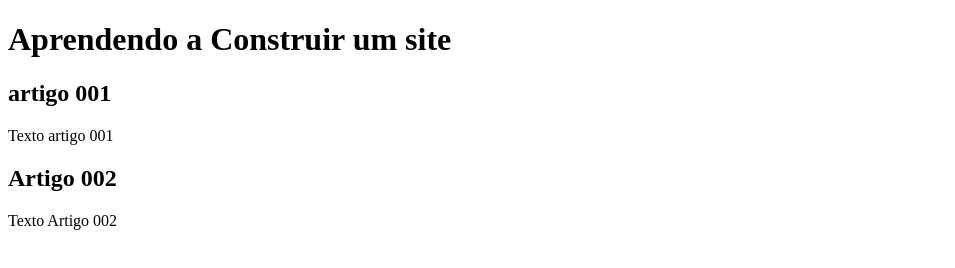
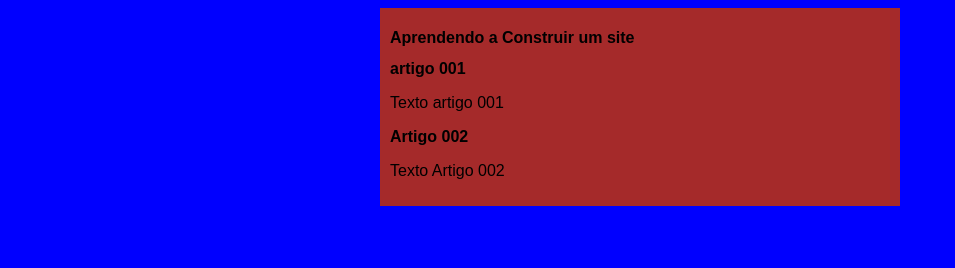
Before and after one commit to LucasRSeuvale/Projeto-Site, a plain HTML site: page index.html in a window 1280 px wide. Shown: the whole page, without its empty margins (0-955 px from the left). Drawn offline with Linux system fonts and the light colour scheme.

Commit message:
iniciei o design

```diff
--- /dev/null
+++ b/estilos/style.css
@@ -0,0 +1,17 @@
+*{
+    font-family: Arial, Helvetica, sans-serif;
+    font-size: 16px;
+}
+
+body{background-color: blue;
+
+
+}
+
+main{
+    background-color: brown;
+    width: 500px;
+    margin: auto;
+    padding: 10px;
+    box-shadow: 3px 3px5px black rgba(0, 0, 0, 0.473);
+}
--- a/index.html
+++ b/index.html
@@ -5,6 +5,7 @@
     <meta http-equiv="X-UA-Compatible" content="IE=edge">
     <meta name="viewport" content="width=device-width, initial-scale=1.0">
     <title>Aprendendo a Construrir um site</title>
+    <link rel="stylesheet" href="estilos/style.css">
 </head>
 <body>
     <main>
```
